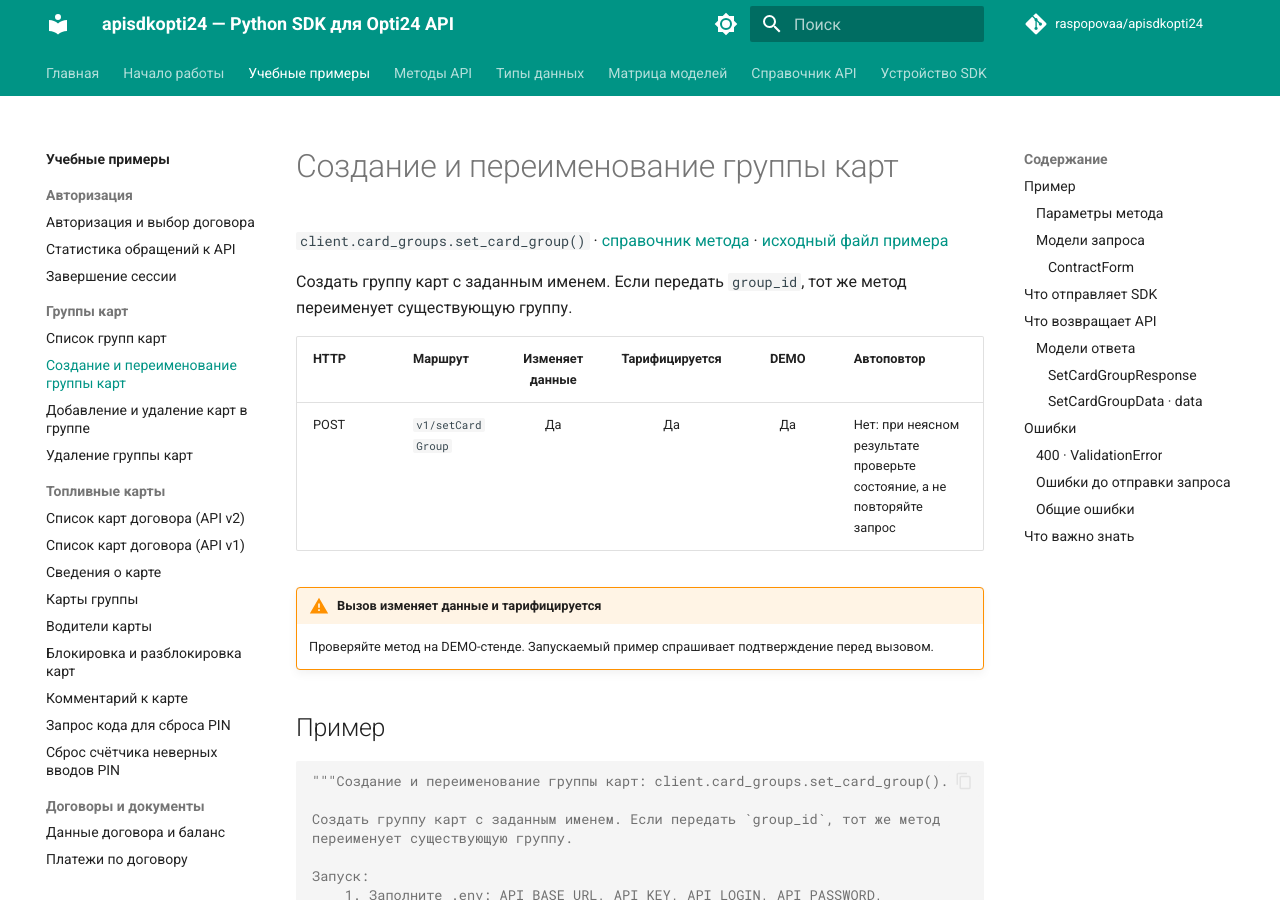
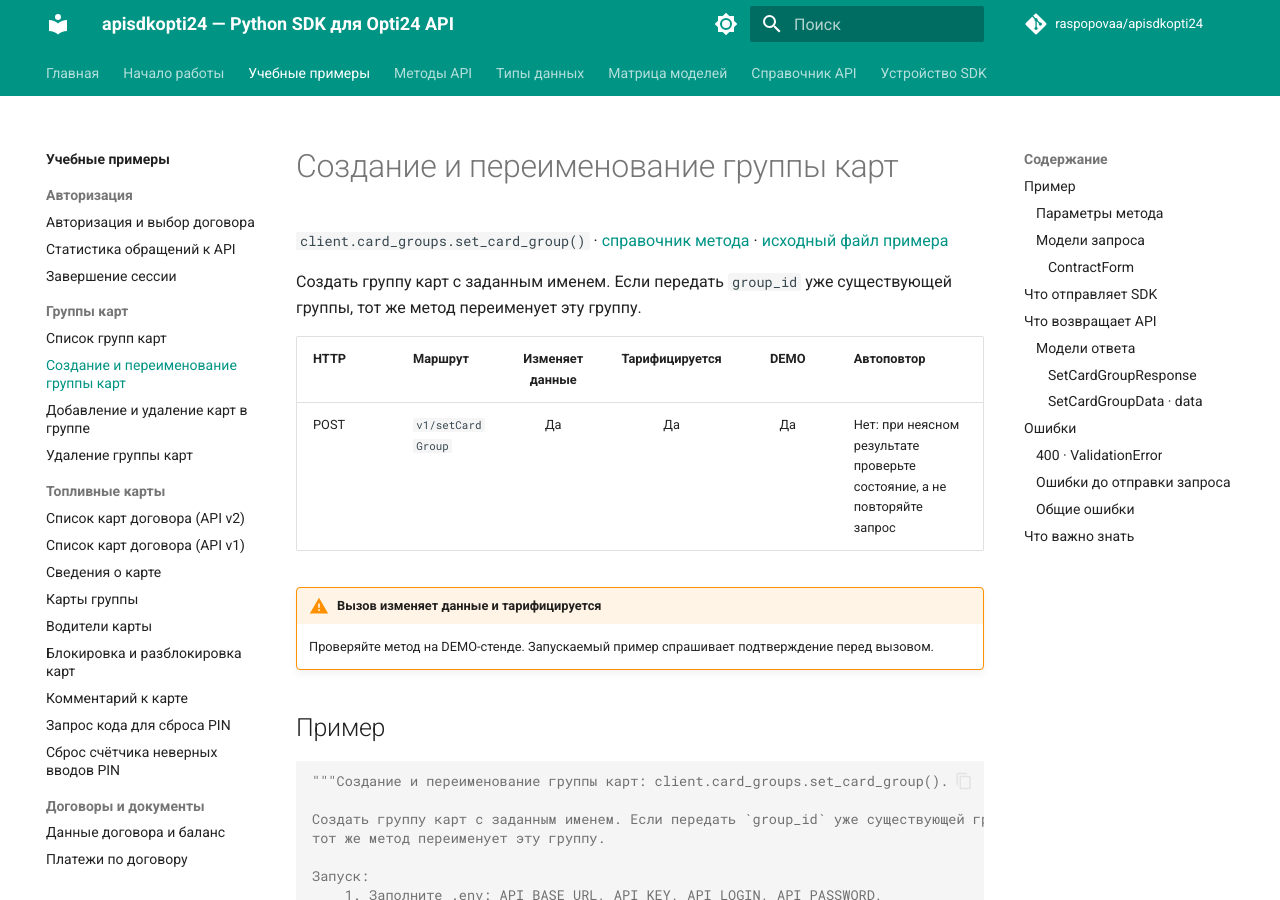
Before and after one commit to raspopovaa/apisdkopti24, an MkDocs documentation site: the page built from docs/examples/card_groups/set_card_group.md, in a window 1280 px wide and 900 px high. Built offline with MkDocs 1.6.1 and Material for MkDocs 9.7.7, drawn with Linux system fonts in a browser that asks for light colours; comment, search, counter and statistics services are not loaded; the version menu is left out.

Commit message:
fix(examples): move manual example edits into YAML sources and regenerate
Three direct edits to generated files under examples/methods/ failed CI:
the examples freshness check, ruff import sorting and black formatting.
The same intent now lives in examples/methods/<domain>.yaml:

- get_info: the period is the PERIOD placeholder constant;
- set_cards_to_group: card IDs are ATTACH_CARD_ID and DETACH_CARD_ID
  placeholders next to GROUP_ID;
- set_card_group: the goal says that group_id of an existing group
  renames that group.

Tutorial pages in docs/examples/ are regenerated to match.

Co-Authored-By: Claude Opus 5.5 <noreply@anthropic.com>

````diff
--- a/docs/examples/card_groups/set_card_group.md
+++ b/docs/examples/card_groups/set_card_group.md
@@ -8,7 +8,7 @@ description: "Создание и переименование группы ка
 
 `client.card_groups.set_card_group()` · [справочник метода](../../methods/card_groups.md) · [исходный файл примера](https://github.com/raspopovaa/apisdkopti24/blob/main/examples/methods/card_groups/set_card_group.py)
 
-Создать группу карт с заданным именем. Если передать `group_id`, тот же метод переименует существующую группу.
+Создать группу карт с заданным именем. Если передать `group_id` уже существующей группы, тот же метод переименует эту группу.
 
 | HTTP | Маршрут | Изменяет данные | Тарифицируется | DEMO | Автоповтор |
 |---|---|:---:|:---:|:---:|---|
@@ -22,8 +22,8 @@ description: "Создание и переименование группы ка
 ```python
 """Создание и переименование группы карт: client.card_groups.set_card_group().
 
-Создать группу карт с заданным именем. Если передать `group_id`, тот же метод
-переименует существующую группу.
+Создать группу карт с заданным именем. Если передать `group_id` уже существующей группы,
+тот же метод переименует эту группу.
 
 Запуск:
     1. Заполните .env: API_BASE_URL, API_KEY, API_LOGIN, API_PASSWORD,
````
Also changed, not shown: docs/examples/auth/get_info.md (+4 -1 lines), docs/examples/card_groups/set_cards_to_group.md (+4 -2 lines), 5 other files.
